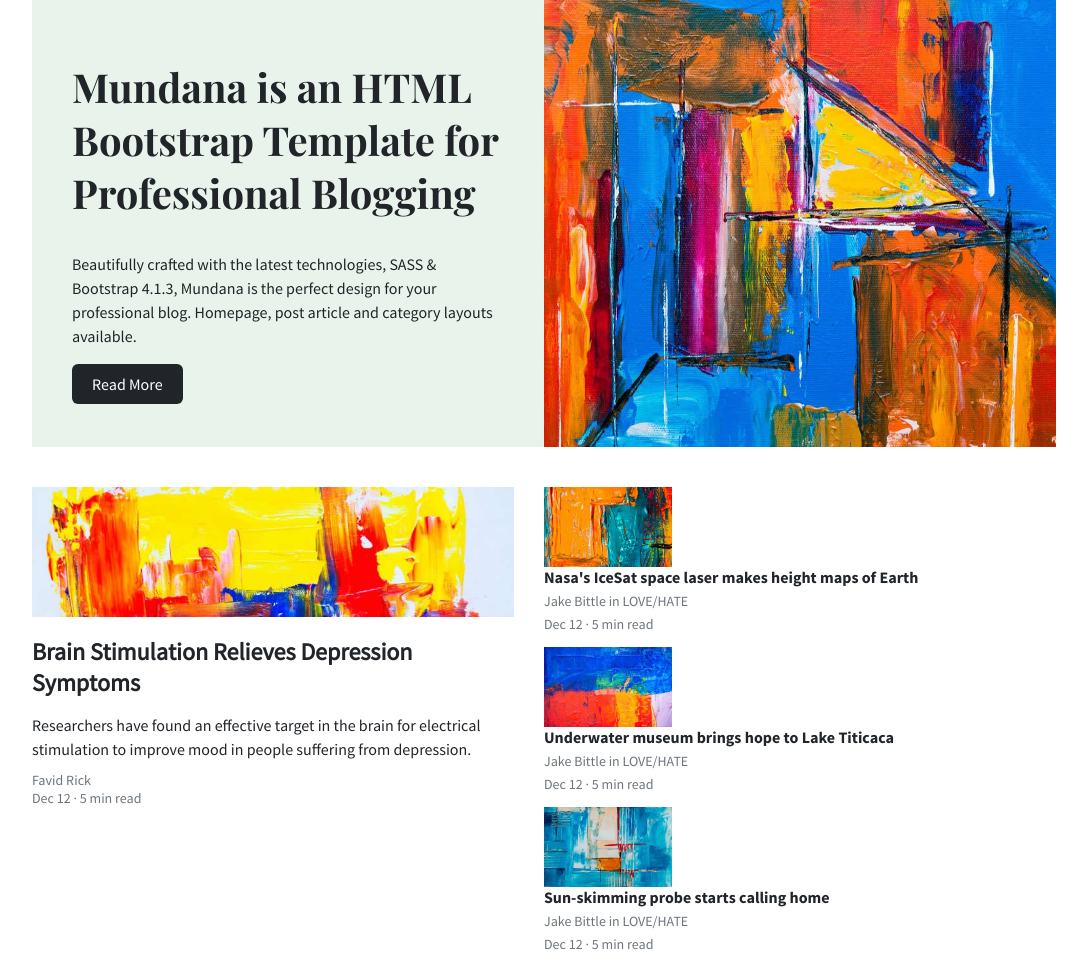
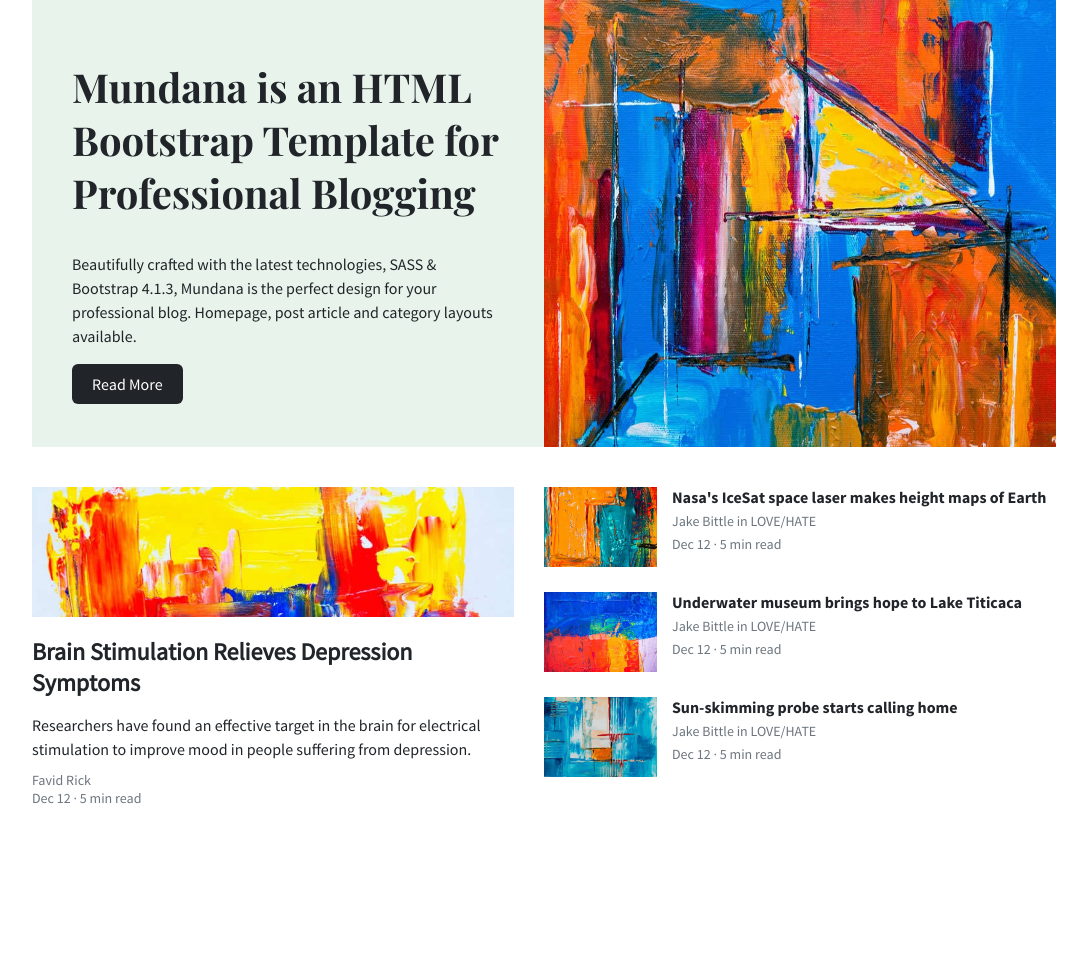
Before and after one commit to naimur-234964/wddf04-lab12, a plain HTML site: page index.html in a window 1280 px wide. Shown: the part 63-1030 px from the top of the page, without its empty margins (96-1183 px from the left). After the commit the page ends 890 px from the top, so only its background shows below. Drawn offline with nearby package versions, Linux system fonts and the light colour scheme; a web font is replaced by a local one.

Commit message:
fix: box sizing problem

```diff
--- a/index.html
+++ b/index.html
@@ -78,8 +78,8 @@
 	<!-- header section end -->
 
 	<!-- blog section start -->
-	<section id="blog" class="container-fluid border1">
-		<section class="container border1">
+	<section id="blog" class="container-fluid border">
+		<section class="container border">
 			<!-- blog-content start -->
 			<div class="blog-content w-50 float-start border">
 				<img src="assets/images/1.jpg" alt="Brain Stimulation Relieves Depression Symptoms"
@@ -103,11 +103,11 @@
 			<!-- blog-list start -->
 			<div class="blog-list w-50 float-start border">
 				<div class="blog-list-item">
-					<div class="blog-list-item-image w-25 float-start border1">
+					<div class="blog-list-item-image w-25 float-start border">
 						<img src="assets/images/blog-01.jpg" alt="Nasa's IceSat space laser makes height maps of Earth"
 							title="Nasa's IceSat space laser makes height maps of Earth">
 					</div>
-					<div class="blog-list-item-content w-75 float-start border1">
+					<div class="blog-list-item-content w-75 float-start border">
 						<a href="#" class="a">
 							Nasa's IceSat space laser makes height maps of Earth
 						</a>
@@ -116,11 +116,11 @@
 					</div>
 				</div>
 				<div class="blog-list-item  my-25">
-					<div class="blog-list-item-image w-25 float-start border1">
+					<div class="blog-list-item-image w-25 float-start border">
 						<img src="assets/images/blog-02.jpg" alt="Underwater museum brings hope to Lake Titicaca"
 							title="Underwater museum brings hope to Lake Titicaca">
 					</div>
-					<div class="blog-list-item-content w-75 float-start border1">
+					<div class="blog-list-item-content w-75 float-start border">
 						<a href="#" class="a">
 							Underwater museum brings hope to Lake Titicaca
 						</a>
@@ -129,11 +129,11 @@
 					</div>
 				</div>
 				<div class="blog-list-item">
-					<div class="blog-list-item-image w-25 float-start border1">
+					<div class="blog-list-item-image w-25 float-start border">
 						<img src="assets/images/blog-03.jpg" alt="Sun-skimming probe starts calling home"
 							title="Sun-skimming probe starts calling home">
 					</div>
-					<div class="blog-list-item-content w-75 float-start border1">
+					<div class="blog-list-item-content w-75 float-start border">
 						<a href="#" class="a">
 							Sun-skimming probe starts calling home
 						</a>
```
